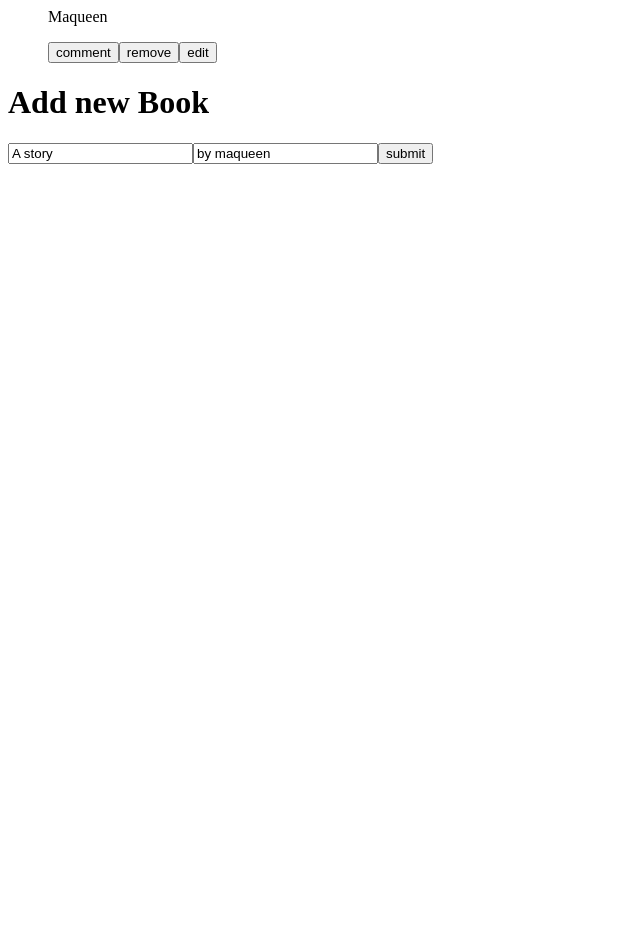
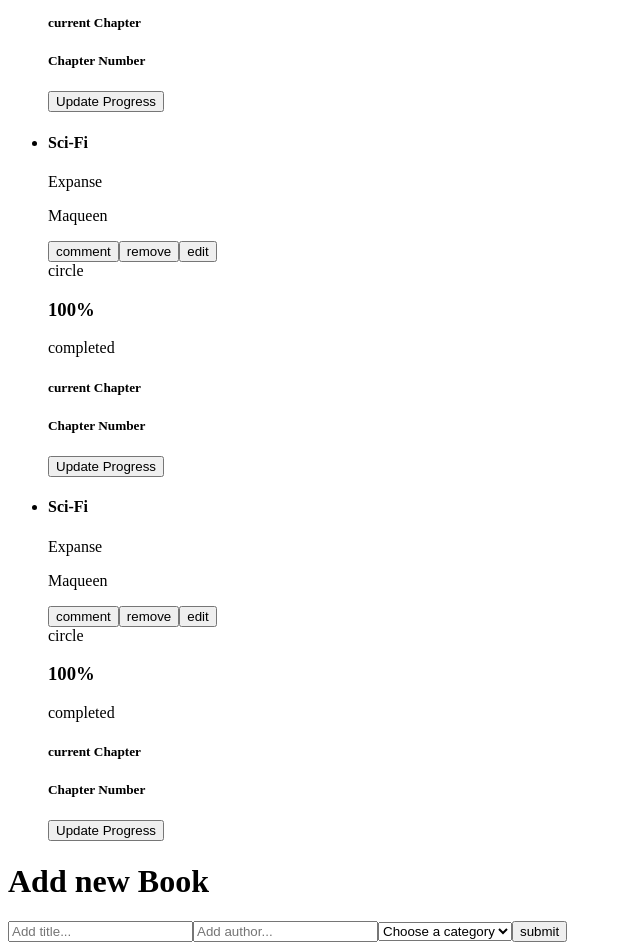
Before and after one commit to kinginthenorthcodez/bookstore, a React (Create React App) app: page / in a window 1280 px wide. Shown: the part 340-1290 px from the top of the page, without its empty margins (0-640 px from the left). Before the commit the page ends 800 px from the top, so only its background shows below. Built offline with nearby package versions, Linux system fonts and the light colour scheme.

Commit message:
Add redux

```diff
--- a/package.json
+++ b/package.json
@@ -10,8 +10,11 @@
     "prop-types": "^15.8.1",
     "react": "^18.1.0",
     "react-dom": "^18.1.0",
+    "react-icons": "^4.4.0",
+    "react-redux": "^8.0.2",
     "react-router-dom": "^6.3.0",
     "react-scripts": "5.0.1",
+    "redux": "^4.2.0",
     "web-vitals": "^2.1.4"
   },
   "scripts": {
--- a/src/component/Addbook.js
+++ b/src/component/Addbook.js
@@ -1,16 +1,66 @@
-import React from 'react';
+import React, { useState } from 'react';
 
-const Addbook = () => (
-  <>
-    <div>
-      <h1> Add new Book</h1>
-      <form>
-        <input type="text" name="title" value="A story" placeholder="Add title..." />
-        <input type="text" name="author" value="by maqueen" placeholder="Add author..." />
-        <button type="submit">submit</button>
-      </form>
-    </div>
-  </>
-);
+const Addbook = () => {
+  const [book, setState] = useState({
+    id: '',
+    title: '',
+    author: '',
+    category: '',
+  });
+  const [tempBooks, setTempBooks] = useState([]);
+
+  const submitBook = (e) => {
+    e.preventDefault();
+    if (book.title && book.author && book.category) {
+      const newBook = { ...book, id: new Date().getTime().toString() };
+      setTempBooks([...tempBooks, newBook]);
+      setState({
+        id: '', title: '', author: '', category: '',
+      });
+    }
+  };
+
+  const handelChange = (e) => {
+    setState({ ...book, [e.target.name]: e.target.value });
+  };
+
+  console.log(tempBooks);
+  return (
+    <>
+      <div className="add-book-section">
+        <h1 className="form-book-title"> Add new Book</h1>
+        <form className="add-book-form" onSubmit={submitBook}>
+          <input
+            type="text"
+            name="title"
+            value={book.title}
+            placeholder="Add title..."
+            onChange={handelChange}
+          />
+          <input
+            type="text"
+            name="author"
+            value={book.author}
+            placeholder="Add author..."
+            onChange={handelChange}
+          />
+          <select
+            className="category-sel"
+            name="category"
+            placeholder="Category"
+            value={book.category}
+            onChange={handelChange}
+          >
+            <option>Choose a category</option>
+            <option>Epic</option>
+          </select>
+          <button type="submit" className=" btn btn-submit">
+            submit
+          </button>
+        </form>
+      </div>
+    </>
+  );
+};
 
 export default Addbook;
--- a/src/component/Book.js
+++ b/src/component/Book.js
@@ -2,16 +2,41 @@ import React from 'react';
 import PropTypes from 'prop-types';
 
 const Book = (props) => {
-  const { title, author } = props;
+  const { title, author, category } = props;
   return (
     <li>
       <div>
-        <p>{title}</p>
-        <p>{author}</p>
+        <h4 className="book-category">{category}</h4>
+        <p className="book-title">{title}</p>
+        <p className="'book-author">{author}</p>
         <div>
-          <button type="button">comment</button>
-          <button type="button">remove</button>
-          <button type="button">edit</button>
+          <button type="button" className="btn">
+            comment
+          </button>
+          <button type="button" className="btn">
+            remove
+          </button>
+          <button type="button" className="btn">
+            edit
+          </button>
+        </div>
+      </div>
+      <div className="stats-section">
+        <div className="progress-circle">
+          <div>
+            <span>circle</span>
+          </div>
+          <div>
+            <h3 className="percentage">100%</h3>
+            <span className="completed">completed</span>
+          </div>
+        </div>
+        <div className="chapter">
+          <h5 className="current-chapter">current Chapter</h5>
+          <h5 className="current-number">Chapter Number</h5>
+          <button type="button" className="progress-btn">
+            Update Progress
+          </button>
         </div>
       </div>
     </li>
@@ -21,5 +46,6 @@ const Book = (props) => {
 Book.propTypes = {
   title: PropTypes.string.isRequired,
   author: PropTypes.string.isRequired,
+  category: PropTypes.string.isRequired,
 };
 export default Book;
--- a/src/pages/Bookshelf.js
+++ b/src/pages/Bookshelf.js
@@ -7,16 +7,19 @@ const Bookshelf = () => {
       id: 1,
       title: 'Expanse',
       author: 'Maqueen',
+      category: 'Sci-Fi',
     },
     {
       id: 2,
       title: 'Expanse',
       author: 'Maqueen',
+      category: 'Sci-Fi',
     },
     {
       id: 3,
       title: 'Expanse',
       author: 'Maqueen',
+      category: 'Sci-Fi',
     },
   ]);
 
@@ -25,6 +28,7 @@ const Bookshelf = () => {
       id: 4,
       title: 'Expanse',
       author: 'Maqueen',
+      category: 'Sci-Fi',
     };
     newBook(book);
   };
@@ -34,8 +38,16 @@ const Bookshelf = () => {
     <>
       <div>
         <ul>
-          {books.map(({ id, title, author }) => (
-            <Book key={id} title={title} author={author} addBook={addBook} />
+          {books.map(({
+            id, title, author, category,
+          }) => (
+            <Book
+              key={id}
+              title={title}
+              author={author}
+              category={category}
+              addBook={addBook}
+            />
           ))}
         </ul>
       </div>
--- a/src/pages/Nav.js
+++ b/src/pages/Nav.js
@@ -1,5 +1,6 @@
 import React from 'react';
 import { Link } from 'react-router-dom';
+import { CgProfile } from 'react-icons/cg';
 
 const Nav = () => (
   <>
@@ -9,6 +10,9 @@ const Nav = () => (
         <div className="links">
           <Link to="/">Books</Link>
           <Link to="/categories">Categories</Link>
+          <span className="icon">
+            <CgProfile size={30} />
+          </span>
         </div>
       </nav>
     </header>
```
Also changed, not shown: 1 other file (tests, documents, lock files or other folders).
